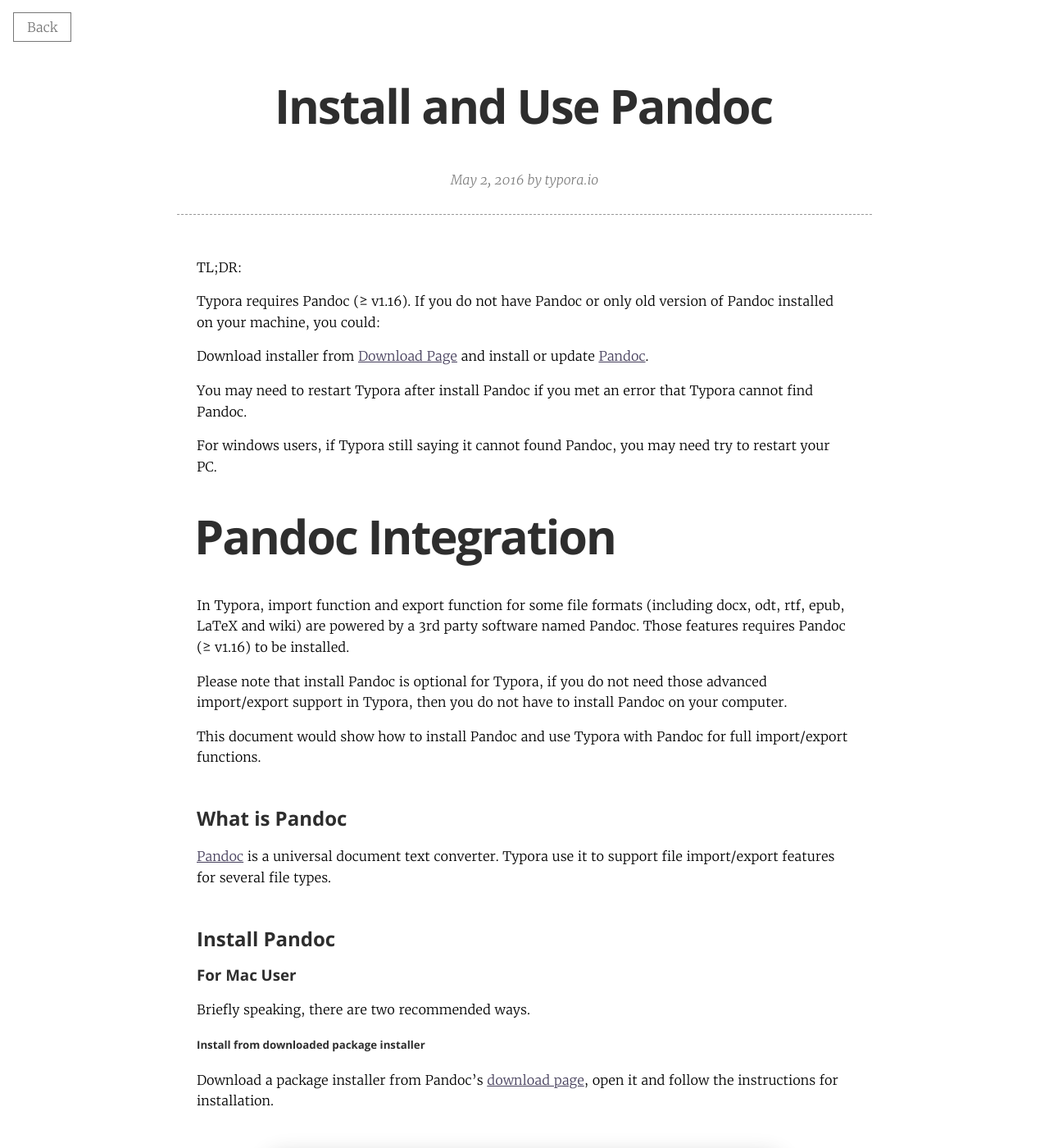
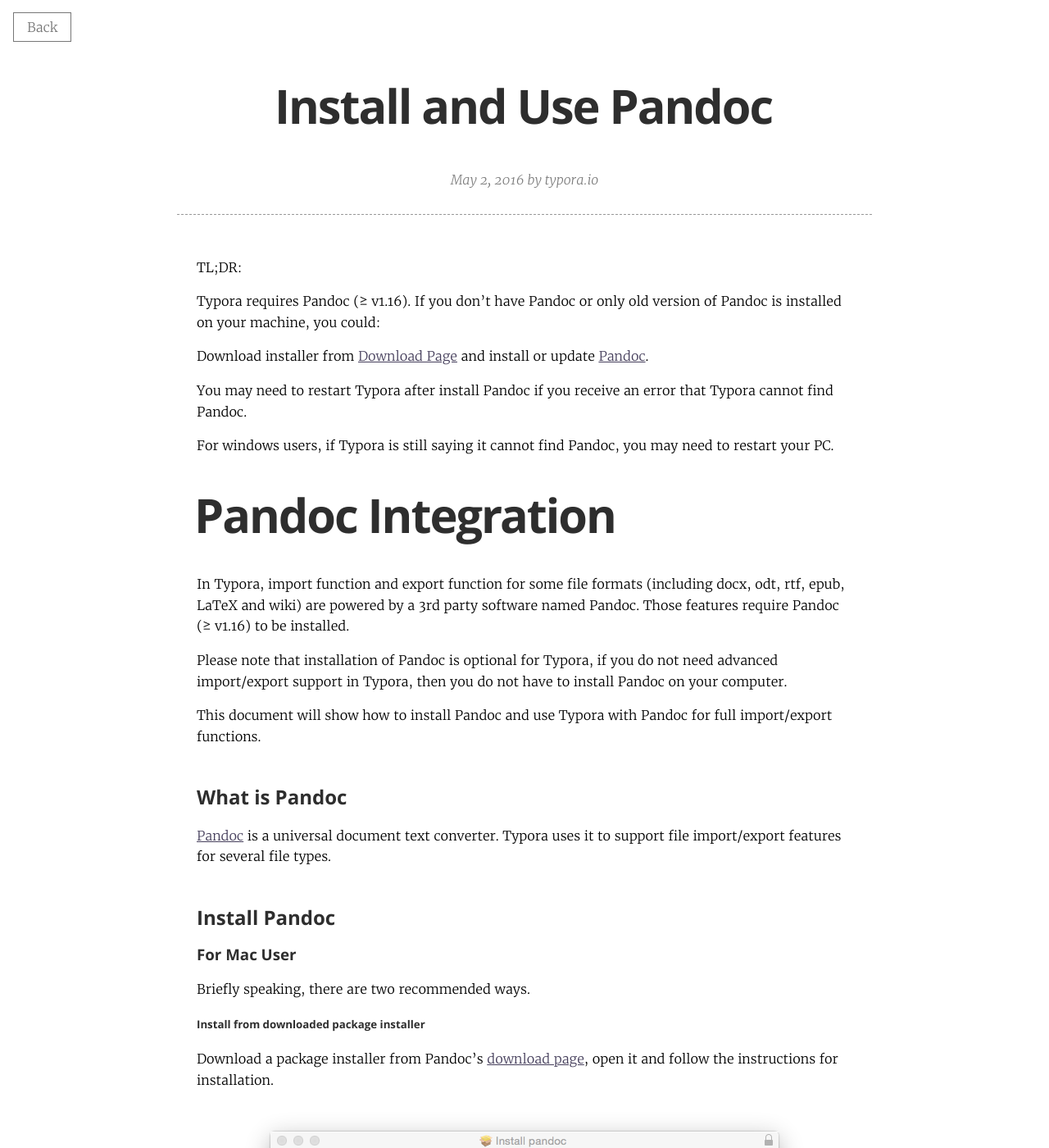
Before and after one commit to typora/support.typora.io, a Jekyll site: the page built from _posts/2016-05-02-Install and Use Pandoc.md, in a window 1280 px wide and 1400 px high. Shown: the whole window at 82% size. Built offline with Jekyll 4.4.1, drawn with Linux system fonts in a browser that asks for light colours; nearby versions of some CDN libraries; library files that are not in the unit come from our copies; some of the changed text lies outside the part shown.

Commit message:
Update 2016-05-02-Install and Use Pandoc.md

```diff
--- a/_posts/2016-05-02-Install and Use Pandoc.md
+++ b/_posts/2016-05-02-Install and Use Pandoc.md
@@ -9,27 +9,27 @@
 
 TL;DR:
 
-Typora requires Pandoc (≥ v1.16). If you do not have Pandoc or only old version of Pandoc installed on your machine, you could:
+Typora requires Pandoc (≥ v1.16). If you don't have Pandoc or only old version of Pandoc is installed on your machine, you could:
 
 Download installer from **[Download Page](https://github.com/jgm/pandoc/releases/latest)** and install or update [Pandoc](http://pandoc.org/).
 
-You may need to restart Typora after install Pandoc if you met an error that Typora cannot find Pandoc.
+You may need to restart Typora after install Pandoc if you receive an error that Typora cannot find Pandoc.
 
-For windows users, if Typora still saying it cannot found Pandoc, you may need try to restart your PC.
+For windows users, if Typora is still saying it cannot find Pandoc, you may need to restart your PC.
 
 # Pandoc Integration
 
-In Typora, import function and export function for some file formats (including docx, odt, rtf, epub, LaTeX and wiki) are powered by a 3rd party software named Pandoc. Those features requires Pandoc (≥ v1.16) to be installed.
+In Typora, import function and export function for some file formats (including docx, odt, rtf, epub, LaTeX and wiki) are powered by a 3rd party software named Pandoc. Those features require Pandoc (≥ v1.16) to be installed.
 
-Please note that install Pandoc is optional for Typora, if you do not need those advanced import/export support in Typora, then you do not have to install Pandoc on your computer.
+Please note that installation of Pandoc is optional for Typora, if you do not need advanced import/export support in Typora, then you do not have to install Pandoc on your computer.
 
-This document would show how to install Pandoc and use Typora with Pandoc for full import/export functions.
+This document will show how to install Pandoc and use Typora with Pandoc for full import/export functions.
 
 
 
 ## What is Pandoc
 
-[Pandoc](http://pandoc.org/) is a universal document text converter. Typora use it to support file import/export features for several file types.
+[Pandoc](http://pandoc.org/) is a universal document text converter. Typora uses it to support file import/export features for several file types.
 
 ## Install Pandoc
 
@@ -59,7 +59,7 @@
 
 ## Use Pandoc
 
-After Pandoc is installed, then you could import supported file types by clicking File -> Import from the menu bar, or simple drag and drop a file into Typora. Export function is also fully functional from the menu bar. Pandoc will run in backgrounds for those tasks and then exit automatically, so you may not feel it.
+After Pandoc is installed, then you could import supported file types by clicking File -> Import from the menu bar, or simple drag and drop a file into Typora. Export function is also fully functional from the menu bar. Pandoc will run in background for those tasks and then exit automatically, so you may not feel it.
 
 ## FAQ
 
```
